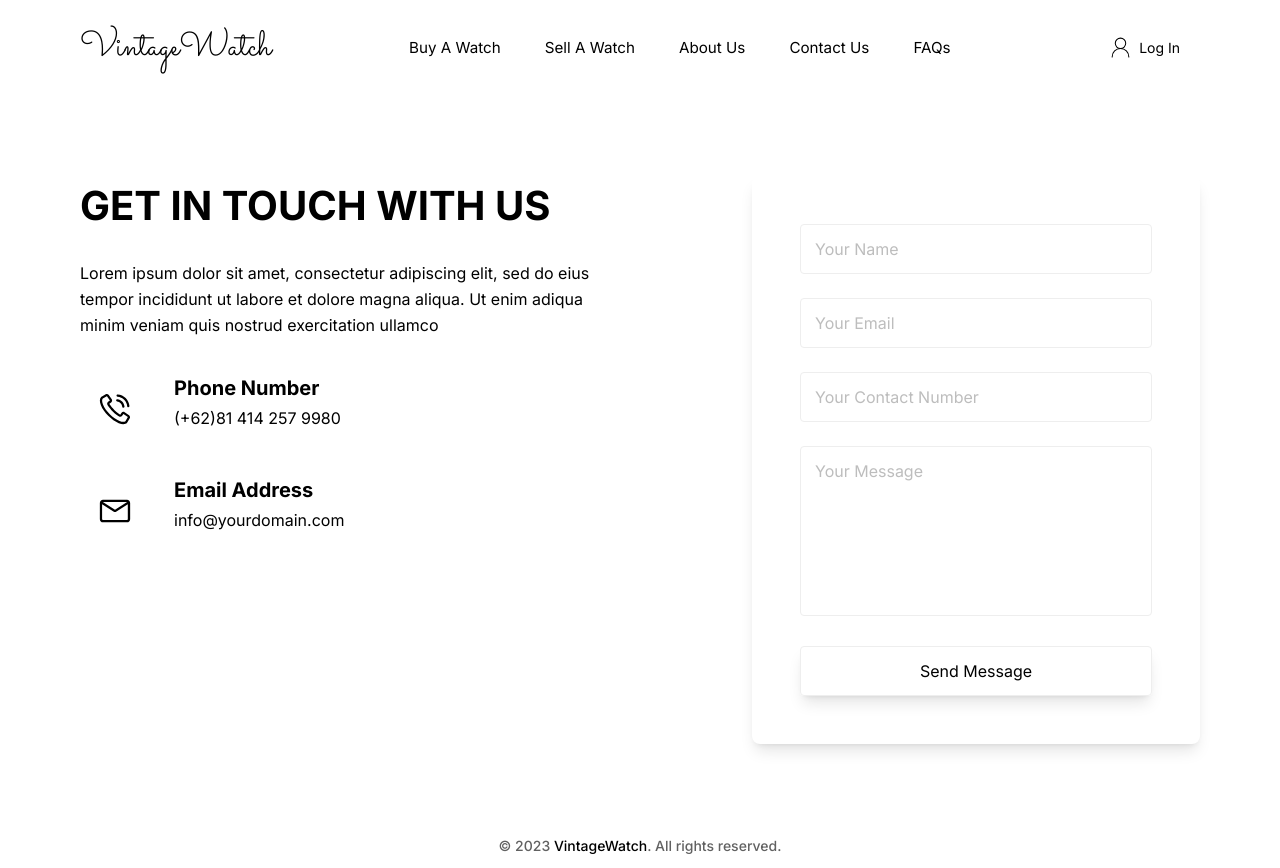
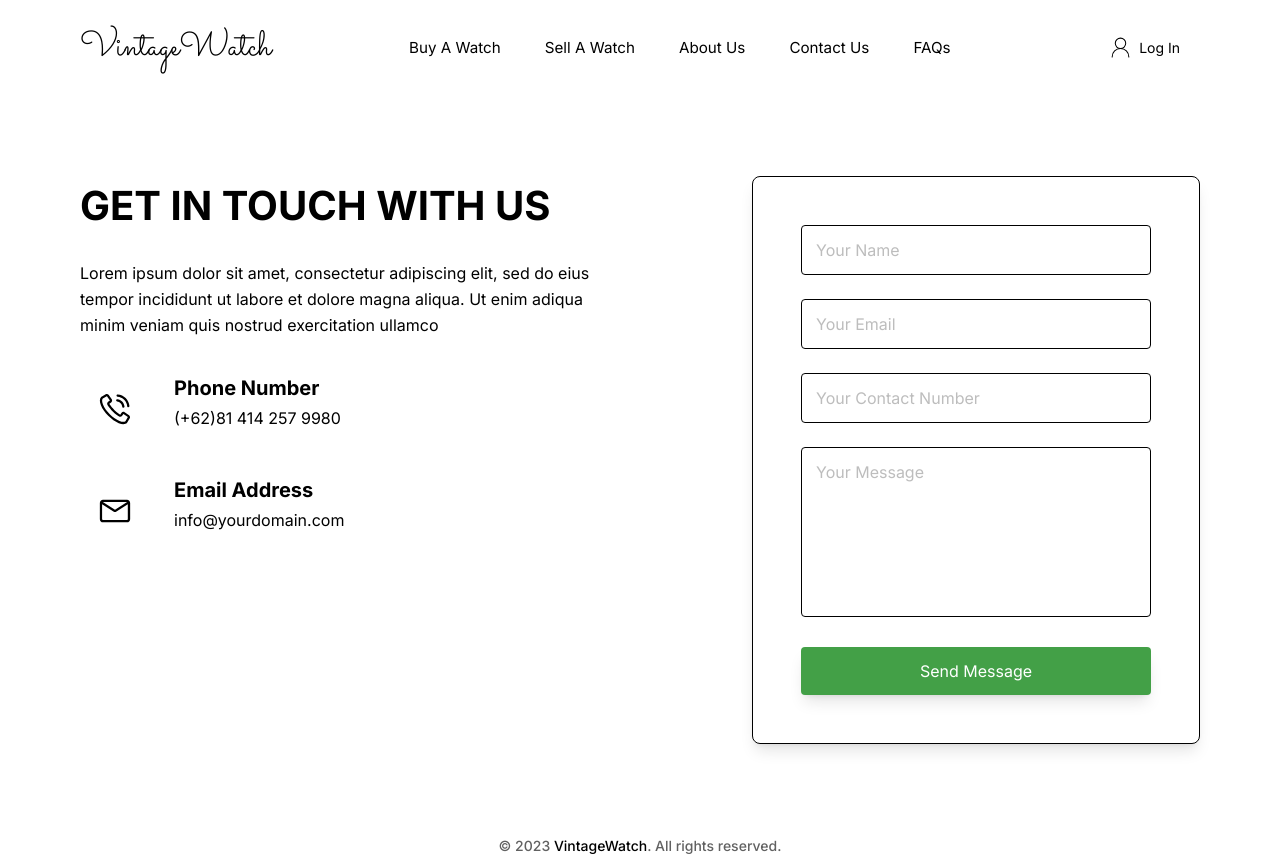
Before and after one commit to ansariafrozahmed/VintageWatch, a Next.js app: page /contact-us in a window 1280 px wide. Built offline with nearby package versions, Linux system fonts and the light colour scheme.

Commit message:
Added Seller Products

```diff
--- a/src/app/contact-us/page.jsx
+++ b/src/app/contact-us/page.jsx
@@ -3,7 +3,7 @@ import React from "react";
 const ContactUs = () => {
   return (
     <div>
-      <section class="relative z-10 overflow-hidden  bg-white dark:bg-dark px-5 py-10 lg:p-20">
+      <section class="relative z-10 overflow-hidden bg-white dark:bg-dark px-5 py-10 lg:p-20">
         <div class="container mx-auto">
           <div class="flex flex-wrap -mx-4 lg:justify-between">
             <div class="w-full px-4 lg:w-1/2 xl:w-6/12">
@@ -82,7 +82,7 @@ const ContactUs = () => {
               </div>
             </div>
             <div class="w-full px-4 lg:w-1/2 xl:w-5/12">
-              <div class="relative p-8 bg-white rounded-lg shadow-lg dark:bg-dark-2 sm:p-12">
+              <div class="relative p-8 bg-white border border-black rounded-lg shadow-lg dark:bg-dark-2 sm:p-12">
                 <form
                 //  onSubmit={handleContactSubmit}
                 >
@@ -94,7 +94,7 @@ const ContactUs = () => {
                       // value={name}
                       // onChange={(e) => setName(e.target.value)}
                       placeholder="Your Name"
-                      class="border-stroke dark:border-dark-3 dark:text-dark-6 dark:bg-dark text-body-color focus:border-primary w-full rounded border py-3 px-[14px] text-base outline-none"
+                      class="border-black text-body-color focus:border-primary w-full rounded border py-3 px-[14px] text-base outline-none"
                     />
                   </div>
                   <div class="mb-6">
@@ -105,7 +105,7 @@ const ContactUs = () => {
                       // value={email}
                       // onChange={(e) => setEmail(e.target.value)}
                       placeholder="Your Email"
-                      class="border-stroke dark:border-dark-3 dark:text-dark-6 dark:bg-dark text-body-color focus:border-primary w-full rounded border py-3 px-[14px] text-base outline-none"
+                      class="border-black text-body-color focus:border-primary w-full rounded border py-3 px-[14px] text-base outline-none"
                     />
                   </div>
                   <div class="mb-6">
@@ -116,7 +116,7 @@ const ContactUs = () => {
                       // value={phone}
                       placeholder="Your Contact Number"
                       // onChange={(e) => setPhone(e.target.value)}
-                      class="border-stroke dark:border-dark-3 dark:text-dark-6 dark:bg-dark text-body-color focus:border-primary w-full rounded border py-3 px-[14px] text-base outline-none"
+                      class="border-black text-body-color focus:border-primary w-full rounded border py-3 px-[14px] text-base outline-none"
                     />
                   </div>
                   <div class="mb-6">
@@ -127,13 +127,13 @@ const ContactUs = () => {
                       // value={message}
                       // onChange={(e) => setMessage(e.target.value)}
                       placeholder="Your Message"
-                      class="border-stroke dark:border-dark-3 dark:text-dark-6 dark:bg-dark text-body-color focus:border-primary w-full resize-none rounded border py-3 px-[14px] text-base outline-none"
+                      class="border-black text-body-color focus:border-primary w-full resize-none rounded border py-3 px-[14px] text-base outline-none"
                     ></textarea>
                   </div>
                   <div>
                     <button
                       type="submit"
-                      class="w-full p-3 transition border shadow-lg rounded border-primary bg-primary hover:bg-opacity-90"
+                      class="w-full p-3 transition shadow-lg rounded bg-green-600 text-white hover:bg-opacity-90"
                     >
                       Send Message
                     </button>
--- a/src/components/HeaderAndFooter/Header.jsx
+++ b/src/components/HeaderAndFooter/Header.jsx
@@ -81,8 +81,8 @@ const Header = () => {
     // Clear authentication data from localStorage
     if (typeof window !== "undefined") {
       localStorage.removeItem("vwuser");
+      toast.success("Sign Out Successfully");
     }
-    toast.success("Sign Out Successfully");
     // Redirect to the home page or any other desired page after sign-out
     setTimeout(() => {
       router.push("/auth/signin");
@@ -92,7 +92,7 @@ const Header = () => {
   const content = (
     <div>
       <Link href={"/profile"}>
-        <p className="flex items-center gap-2 transition-all ease-in-out px-5 p-2 hover:bg-gray-100">
+        <p className="flex items-center gap-2 transition-all bg-white ease-in-out px-5 p-2 hover:bg-gray-100">
           <User size={17} className="mt-0.50" />
           My Account
         </p>
--- a/src/components/ProductCard/ProductCard.jsx
+++ b/src/components/ProductCard/ProductCard.jsx
@@ -12,7 +12,7 @@ const ProductCard = () => {
             alt=""
           />
         </div>
-        <div className="px-5 py-3 space-y-1 text-center">
+        <div className="px-5 py-2 space-y-1 text-center">
           <h2 className="text-gray-700 text-sm">Rolex</h2>
           <h3 className="line-clamp-1">Vintage watch and many more watches</h3>
         </div>
--- a/src/components/Profile/ProfilePage.jsx
+++ b/src/components/Profile/ProfilePage.jsx
@@ -3,6 +3,21 @@ import { MapPin, UserRound } from "lucide-react";
 import Link from "next/link";
 import { useRouter } from "next/navigation";
 import React, { useEffect, useState } from "react";
+import SellerOptions from "./SellerOptions";
+
+const renderLoginFirst = () => {
+  return (
+    <div className="bg-white py-16 rounded-t-2xl flex flex-col items-center justify-center">
+      <Link
+        href={"/auth/signin"}
+        className="flex gap-1.5 items-center hover:bg-gray-100 lg:px-5 p-3 rounded-full"
+      >
+        <UserRound size={25} strokeWidth={1} />
+        <h2 className="text-sm">Please Login First</h2>
+      </Link>
+    </div>
+  );
+};
 
 const ProfilePage = () => {
   const [user, setUser] = useState(null);
@@ -23,6 +38,7 @@ const ProfilePage = () => {
   }, []);
 
   return (
+    <>
       <div>
         <div
           style={{
@@ -33,7 +49,9 @@ const ProfilePage = () => {
           }}
           className="h-[30svh] px-5 lg:px-10 mb-20 py-28"
         >
-        {user ? (
+          {!user ? (
+            <>{renderLoginFirst()}</>
+          ) : (
             <div className="bg-white py-10 rounded-t-2xl flex flex-col items-center justify-center">
               <div className="h-32 w-32 bg-white pt-1 -mt-28 rounded-full overflow-hidden">
                 {/* <img src="avatar-placseholder.jpg" alt="" /> */}
@@ -46,26 +64,22 @@ const ProfilePage = () => {
                 <h2 className="text-center text-3xl font-medium font-SecondaryFont">
                   {user?.name}
                 </h2>
-              <h3 className="text-center text-gray-700 py-1">{user?.email}</h3>
+                <h3 className="text-center text-gray-700 py-1">
+                  {user?.email}
+                </h3>
                 <div className="flex gap-1 items-center justify-center py-1 text-gray-700">
                   <MapPin size={20} />
                   <span>Mumbai</span>
                 </div>
               </div>
             </div>
-        ) : (
-          <div className="bg-white py-16 rounded-t-2xl flex flex-col items-center justify-center">
-            <Link
-              href={"/auth/signin"}
-              className="flex gap-1.5 items-center hover:bg-gray-100 lg:px-5 p-3 rounded-full"
-            >
-              <UserRound size={25} strokeWidth={1} />
-              <h2 className="text-sm">Please Login First</h2>
-            </Link>
-          </div>
           )}
         </div>
       </div>
+      <div className="p-5 lg:py-10 lg:px-20">
+        <SellerOptions />
+      </div>
+    </>
   );
 };
 
--- /dev/null
+++ b/src/components/Profile/SellerOptions.jsx
@@ -0,0 +1,41 @@
+import { Package, Plus } from "lucide-react";
+import React from "react";
+import ProductCard from "../ProductCard/ProductCard";
+import Link from "next/link";
+import { Tooltip } from "antd";
+
+const SellerOptions = () => {
+  return (
+    <>
+      <div className="flex items-center justify-between">
+        <div className="flex gap-2 items-center">
+          <h2 className="text-3xl lg:text-4xl font-SecondaryFont">
+            Your Products
+          </h2>
+          <Package />
+        </div>
+        <Link href={"#"} className="">
+          <div className="flex gap-2 transition-all shadow-lg ease-in-out items-center hover:scale-105 active:scale-95 bg-[#077E7D] text-white p-2 lg:p-3 rounded-full">
+            {/* <h2 className="text-xl font-SecondaryFont">Upload</h2> */}
+            <Tooltip title="Upload Product" placement="leftTop" color="#077E7D">
+              <Plus size={30} />
+            </Tooltip>
+          </div>
+        </Link>
+      </div>
+      {/* <div className="border mt-5 border-black"></div> */}
+      {/* -------------------- */}
+      <div className="grid grid-cols-2 sm:grid-cols-3 md:grid-cols-4 lg:grid-cols-5 gap-3 lg:gap-5 py-5">
+        {Array(20)
+          .fill()
+          .map((_, index) => (
+            <div className="">
+              <ProductCard />
+            </div>
+          ))}
+      </div>
+    </>
+  );
+};
+
+export default SellerOptions;
```
Also changed, not shown: 1 other file (tests, documents, lock files or other folders). Lines whose indentation alone changed are shown as unchanged.
